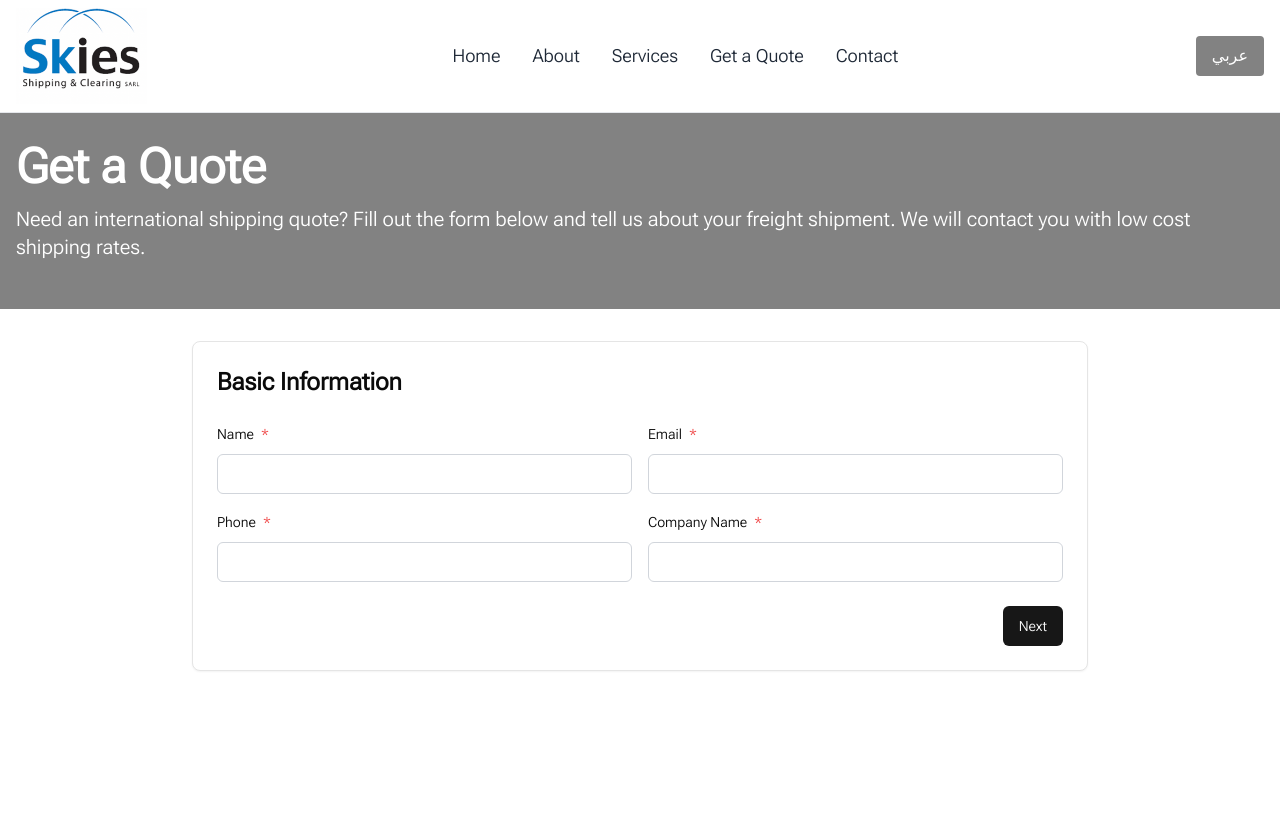
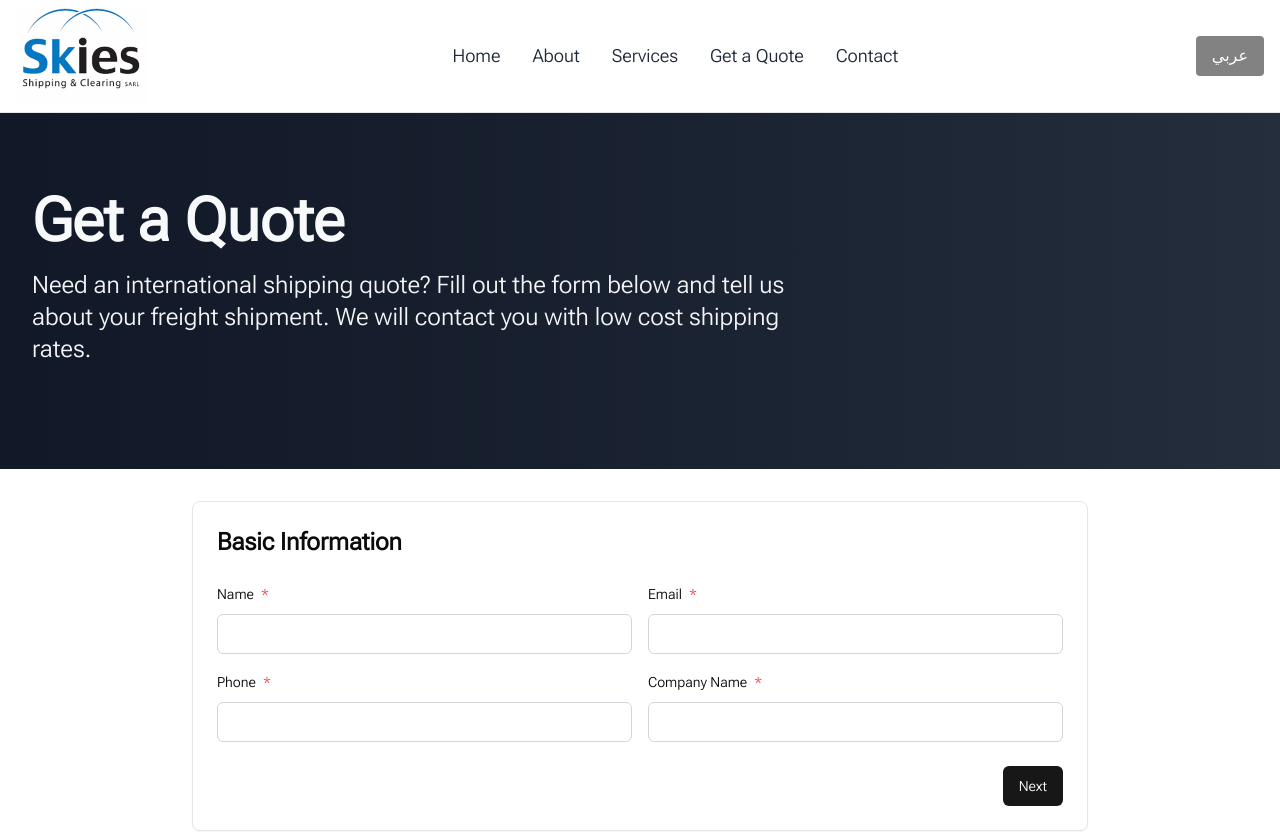
Before and after one commit to samkaddouh/skies-website, a Next.js app: page /quote in a window 1280 px wide. Shown: the top 832 px of the page. Built offline with nearby package versions, Linux system fonts and the light colour scheme.

Commit message:
fix hero section

```diff
--- a/app/about/page.tsx
+++ b/app/about/page.tsx
@@ -77,7 +77,7 @@ const AboutPage: React.FC = () => {
 
         <div className="container relative mx-auto px-6 sm:px-8">
           <div className="max-w-3xl">
-            <h1 className="text-4xl md:text-5xl lg:text-6xl font-bold mb-4 text-[#f8f9fa]">{t("aboutHeroTitle")}</h1>
+            <h1 className="animate-subtle-jump text-4xl md:text-5xl lg:text-6xl font-bold mb-4 text-[#f8f9fa]">{t("aboutHeroTitle")}</h1>
 
             <p className="text-lg sm:text-xl md:text-2xl mb-6 text-gray-100">{t("aboutHeroSubtitle")}</p>
 
--- a/app/contact/page.tsx
+++ b/app/contact/page.tsx
@@ -12,6 +12,8 @@ import { Button } from "@/components/ui/button"
 import { CheckCircle, AlertCircle } from "lucide-react"
 import { Alert, AlertDescription } from "@/components/ui/alert"
 import { z } from "zod"
+import Link from "next/link"
+
 
 const ContactFormSchema = z.object({
   name: z
@@ -230,12 +232,24 @@ export default function ContactPage() {
 
   return (
     <div className="bg-white min-h-[calc(100vh-64px)]">
-      <section className="bg-[#828282] text-white py-6 md:py-8">
-        <div className="container mx-auto px-4">
-          <h1 className="text-4xl md:text-5xl font-bold mb-3 animate-subtle-jump">{t("contactUs")}</h1>
-          <p className="text-lg md:text-xl mb-4">{t("contactDescription")}</p>
+
+      <section className="relative py-8 md:py-12 lg:py-16 xl:py-20 overflow-hidden">
+        <div className="absolute inset-0 bg-[#828282] bg-opacity-90 bg-gradient-to-r from-gray-900 to-gray-700">
+          <div className="absolute inset-0 bg-gradient-to-r from-gray-900/90 to-gray-800/80"></div>
+        </div>
+
+        <div className="container relative mx-auto px-6 sm:px-8">
+          <div className="max-w-3xl">
+            <h1 className="animate-subtle-jump text-4xl md:text-5xl lg:text-6xl font-bold mb-4 text-[#f8f9fa]">{t("contactUs")}</h1>
+
+            <p className="text-lg sm:text-xl md:text-2xl mb-6 text-gray-100">{t("contactDescription")}</p>
+
+          </div>
         </div>
       </section>
+
+
+
       <div className="container mx-auto px-4 py-8 pb-16 md:pb-24">
         <Card className="w-full max-w-[95%] md:max-w-4xl mx-auto">
           <CardContent className="p-4 md:p-8 pt-6">
--- a/app/quote/page.tsx
+++ b/app/quote/page.tsx
@@ -197,10 +197,19 @@ export default function QuotePage() {
 
     return (
         <div className="min-h-screen bg-white flex flex-col">
-            <section className="bg-[#828282] text-white py-6 md:py-8">
-                <div className="container mx-auto px-4">
-                    <h1 className="text-4xl md:text-5xl font-bold mb-3 animate-subtle-jump">{t("getQuoteTitle")}</h1>
-                    <p className="text-lg md:text-xl mb-4">{t("getQuoteDescription")}</p>
+
+            <section className="relative py-8 md:py-12 lg:py-16 xl:py-20 overflow-hidden">
+                <div className="absolute inset-0 bg-[#828282] bg-opacity-90 bg-gradient-to-r from-gray-900 to-gray-700">
+                    <div className="absolute inset-0 bg-gradient-to-r from-gray-900/90 to-gray-800/80"></div>
+                </div>
+
+                <div className="container relative mx-auto px-6 sm:px-8">
+                    <div className="max-w-3xl">
+                        <h1 className="animate-subtle-jump text-4xl md:text-5xl lg:text-6xl font-bold mb-4 text-[#f8f9fa]">{t("getQuoteTitle")}</h1>
+
+                        <p className="text-lg sm:text-xl md:text-2xl mb-6 text-gray-100">{t("getQuoteDescription")}</p>
+
+                    </div>
                 </div>
             </section>
             <div className="container mx-auto px-4 py-8 flex-grow">
--- a/app/services/page.tsx
+++ b/app/services/page.tsx
@@ -119,7 +119,7 @@ export default function ServicesPage() {
 
         <div className="container relative mx-auto px-6 sm:px-8">
           <div className="max-w-3xl">
-            <h1 className="text-4xl md:text-5xl lg:text-6xl font-bold mb-4 text-[#f8f9fa]">{t("ourServices")}</h1>
+            <h1 className="animate-subtle-jump text-4xl md:text-5xl lg:text-6xl font-bold mb-4 text-[#f8f9fa]">{t("ourServices")}</h1>
 
             <p className="text-lg sm:text-xl md:text-2xl mb-6 text-gray-100">{t("servicesDescription")}</p>
 
@@ -166,7 +166,7 @@ function ServiceSection({
       (entries) => {
         entries.forEach((entry) => {
           if (entry.isIntersecting && videoRef.current) {
-            videoRef.current.play().catch(() => {})
+            videoRef.current.play().catch(() => { })
           } else if (videoRef.current) {
             videoRef.current.pause()
           }
--- a/components/ClientHomeContent.tsx
+++ b/components/ClientHomeContent.tsx
@@ -150,7 +150,7 @@ export default function ClientHomeContent() {
 
         <div className="container relative mx-auto px-6 sm:px-8">
           <div className="max-w-3xl">
-            <h1 className="text-4xl md:text-5xl lg:text-6xl font-bold mb-4 text-[#f8f9fa]">
+            <h1 className="animate-subtle-jump text-4xl md:text-5xl lg:text-6xl font-bold mb-4 text-[#f8f9fa]">
               {t("accompanyingYourSuccess")}
             </h1>
 
```
